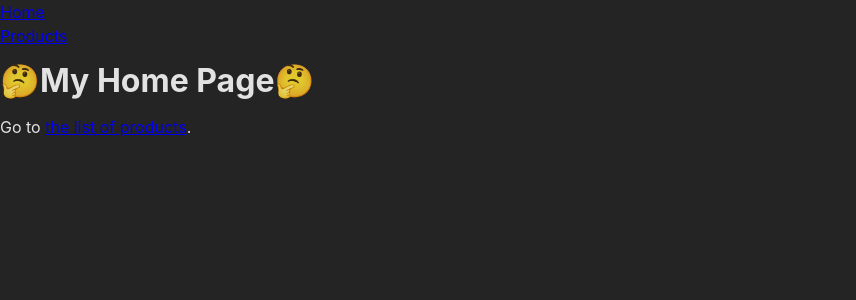
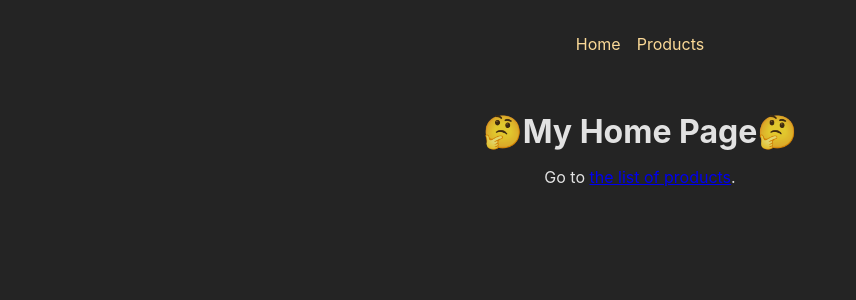
Before and after one commit to WodaMineralna/S22-Building-a-Multi-Page-SPA-with-React-Router, a React (Create React App) app: page / in a window 1280 px wide. Shown: the top 300 px of the page, without its empty margins (0-856 px from the left). Built offline with nearby package versions, Linux system fonts and the light colour scheme.

Commit message:
Added basic styling for Components
- Moved the MainNavigation.js Component into the 'components' folder

```diff
--- a/src/pages/MainNavigation.js
+++ b/src/components/MainNavigation.js
@@ -1,11 +1,13 @@
 import { Link } from "react-router-dom";
+
+import classes  from "./MainNavigation.module.css"
 
 export default function MainNavigation() {
   return (
     <>
-      <header>
+      <header className={classes.header}>
         <nav>
-          <ul>
+          <ul className={classes.list}>
             <li>
               <Link to="/">Home</Link>
             </li>
--- /dev/null
+++ b/src/components/MainNavigation.module.css
@@ -0,0 +1,23 @@
+.header {
+  max-width: 60rem;
+  margin: auto;
+  padding: 2rem;
+  display: flex;
+  justify-content: center;
+}
+
+.list {
+  display: flex;
+  gap: 1rem;
+}
+
+.list a {
+  text-decoration: none;
+  color: var(--color-primary-400);
+}
+
+.list a:hover,
+.list a.active {
+  color: var(--color-primary-800);
+  text-decoration: underline;
+}
--- a/src/pages/Root.js
+++ b/src/pages/Root.js
@@ -1,12 +1,15 @@
-import { Outlet } from "react-router-dom"
+import { Outlet } from "react-router-dom";
 
-import MainNavigation from "./MainNavigation"
+import MainNavigation from "../components/MainNavigation";
+import classes from "./Root.module.css";
 
 export default function RootLayout() {
   return (
     <>
       <MainNavigation />
-      <Outlet />
+      <main className={classes.content}>
+        <Outlet />
+      </main>
     </>
-  )
+  );
 }
--- /dev/null
+++ b/src/pages/Root.module.css
@@ -0,0 +1,4 @@
+.content {
+  margin: 2rem auto;
+  text-align: center;
+}
```
